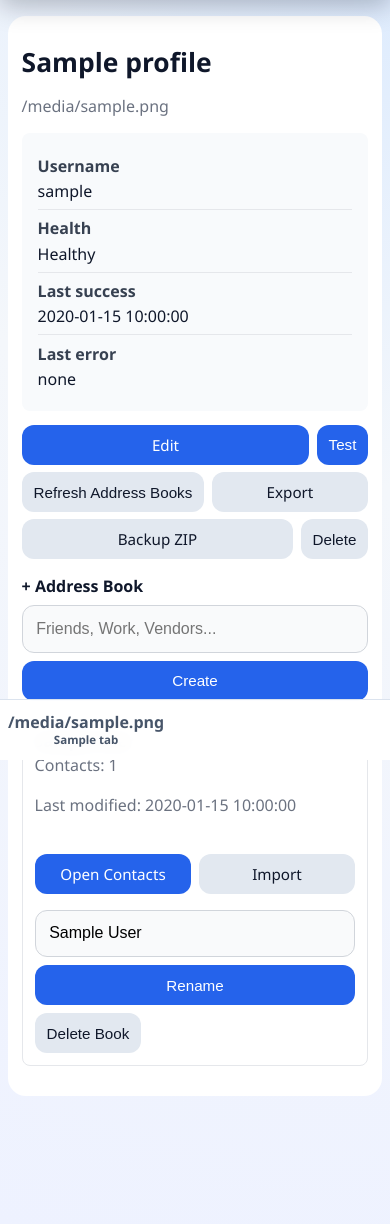
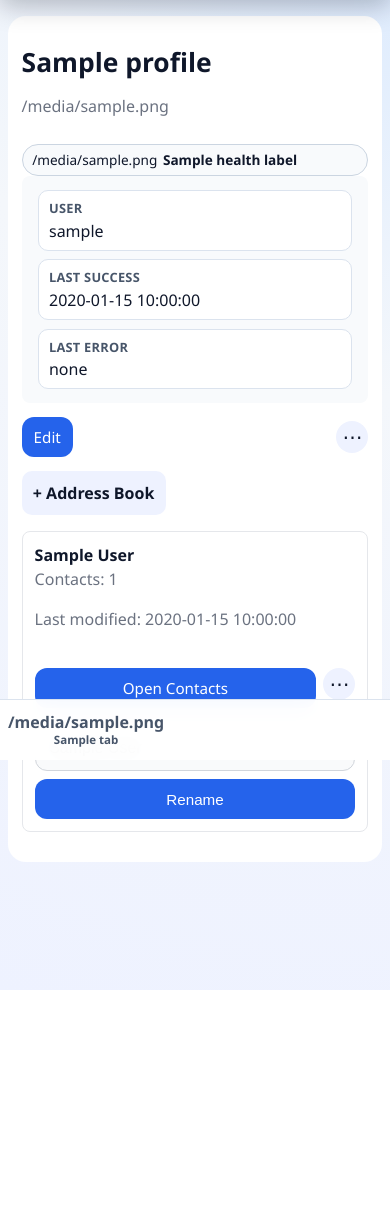
Before and after one commit to 7ooL/radicale-manager, a Python web app: template app/templates/connections_detail.html in a window 390 px wide. Shown: the part 84-1308 px from the top of the page. After the commit the page ends 1074 px from the top, so only its background shows below. Run offline with Jinja, Linux system fonts and the light colour scheme; the template is opened without the code that fills it: most values are stand-ins (such as "Sample title", 1, 10 or a date in 2020).

Commit message:
Refine connection detail to compact mobile action patterns

```diff
--- a/app/static/style.css
+++ b/app/static/style.css
@@ -186,6 +186,104 @@ textarea {
   display: flex;
   align-items: center;
   gap: 0.45rem;
+}
+
+.connection-detail-header {
+  display: grid;
+  grid-template-columns: minmax(0, 1fr) auto;
+  gap: 0.65rem;
+  align-items: start;
+}
+
+.connection-health-badge {
+  display: inline-flex;
+  align-items: center;
+  gap: 0.35rem;
+  padding: 0.35rem 0.6rem;
+  border-radius: 999px;
+  font-size: 0.85rem;
+  border: 1px solid #cbd5e1;
+  background: #f8fafc;
+}
+
+.connection-health-badge.state-healthy {
+  color: #065f46;
+  border-color: #86efac;
+  background: #f0fdf4;
+}
+
+.connection-health-badge.state-warn {
+  color: #92400e;
+  border-color: #fcd34d;
+  background: #fffbeb;
+}
+
+.connection-health-badge.state-error {
+  color: #991b1b;
+  border-color: #fca5a5;
+  background: #fef2f2;
+}
+
+.connection-meta-grid {
+  display: grid;
+  gap: 0.55rem;
+  grid-template-columns: repeat(auto-fit, minmax(11rem, 1fr));
+}
+
+.meta-chip {
+  display: grid;
+  gap: 0.15rem;
+  padding: 0.5rem 0.65rem;
+  border: 1px solid #dbe3ee;
+  border-radius: 10px;
+  background: #fff;
+}
+
+.meta-chip strong {
+  font-size: 0.8rem;
+  color: #475569;
+  text-transform: uppercase;
+  letter-spacing: 0.02em;
+}
+
+.meta-chip span {
+  overflow-wrap: anywhere;
+}
+
+.connection-actions-row {
+  display: flex;
+  gap: 0.55rem;
+  align-items: center;
+  margin: 0.85rem 0;
+}
+
+.create-book-panel {
+  margin: 0.75rem 0 1rem;
+}
+
+.create-book-panel > summary {
+  list-style: none;
+  cursor: pointer;
+  display: inline-flex;
+  align-items: center;
+  min-height: 44px;
+  padding: 0 0.7rem;
+  border-radius: 10px;
+  background: #eef2ff;
+  font-weight: 700;
+}
+
+.create-book-panel > summary::-webkit-details-marker {
+  display: none;
+}
+
+.create-book-panel[open] > summary {
+  margin-bottom: 0.6rem;
+}
+
+.danger-text {
+  color: #b91c1c !important;
+  font-weight: 700;
 }
 
 .profile-block {
@@ -1204,6 +1302,14 @@ textarea {
     justify-content: space-between;
   }
 
+  .connection-detail-header {
+    grid-template-columns: 1fr;
+  }
+
+  .connection-actions-row {
+    justify-content: space-between;
+  }
+
   .data-table {
     display: none;
   }
--- a/app/templates/connections_detail.html
+++ b/app/templates/connections_detail.html
@@ -1,41 +1,57 @@
 {% extends "base.html" %}
 {% block content %}
   <div class="card">
+    <div class="connection-detail-header">
+      <div>
         <h1>{{ profile.name }}</h1>
         <p class="muted">{{ profile.server_url }}</p>
-    <div class="summary-card">
-      <div class="field-row"><span class="field-label">Username</span><span>{{ profile.username }}</span></div>
-      <div class="field-row"><span class="field-label">Health</span><span>{% if profile.last_error %}Unhealthy{% else %}Healthy{% endif %}</span></div>
-      <div class="field-row"><span class="field-label">Last success</span><span>{{ profile.last_successful_connect_at or 'never' }}</span></div>
-      <div class="field-row"><span class="field-label">Last error</span><span>{{ profile.last_error or 'none' }}</span></div>
+      </div>
+      <div class="connection-health-badge state-{{ health_state }}" title="{{ health_label }}">
+        <span>{{ health_icon }}</span>
+        <strong>{{ health_label }}</strong>
+      </div>
     </div>
 
-    <div class="button-row">
+    <div class="summary-card connection-meta-grid">
+      <div class="meta-chip"><strong>User</strong><span>{{ profile.username }}</span></div>
+      <div class="meta-chip"><strong>Last Success</strong><span>{{ profile.last_successful_connect_at or 'never' }}</span></div>
+      <div class="meta-chip"><strong>Last Error</strong><span>{{ profile.last_error or 'none' }}</span></div>
+    </div>
+
+    <div class="connection-actions-row">
       <a class="button small" href="{{ url_for('edit_connection', profile_id=profile.id) }}">Edit</a>
+      <details class="row-menu">
+        <summary aria-label="Open connection actions">⋯</summary>
+        <div class="row-menu-panel">
           <form method="post" action="{{ url_for('test_connection', profile_id=profile.id) }}">
             <input type="hidden" name="next" value="{{ url_for('connection_detail', profile_id=profile.id) }}" />
-        <button class="button small" type="submit">Test</button>
+            <button type="submit">Test</button>
           </form>
           <form method="post" action="{{ url_for('refresh_addressbooks', profile_id=profile.id) }}">
             <input type="hidden" name="next" value="{{ url_for('connection_detail', profile_id=profile.id) }}" />
-        <button class="button small secondary" type="submit">Refresh Address Books</button>
+            <button type="submit">Refresh Address Books</button>
           </form>
-      <a class="button small secondary" href="{{ url_for('profile_export_connection', profile_id=profile.id) }}">Export</a>
-      <a class="button small secondary" href="{{ url_for('profile_backup_export', profile_id=profile.id) }}">Backup ZIP</a>
+          <a href="{{ url_for('profile_export_connection', profile_id=profile.id) }}">Export</a>
+          <a href="{{ url_for('profile_backup_export', profile_id=profile.id) }}">Backup ZIP</a>
           <form method="post" action="{{ url_for('delete_connection', profile_id=profile.id) }}" onsubmit="return confirm('Delete this connection?');">
             <input type="hidden" name="next" value="{{ url_for('connections') }}" />
-        <button class="button small secondary" type="submit">Delete</button>
+            <button type="submit" class="danger-text">Delete</button>
           </form>
         </div>
+      </details>
+    </div>
 
+    <details class="create-book-panel">
+      <summary>+ Address Book</summary>
       <form class="inline-action-form addressbook-create-form" method="post" action="{{ url_for('create_addressbook', profile_id=profile.id) }}">
         <input type="hidden" name="next" value="{{ url_for('connection_detail', profile_id=profile.id) }}" />
         <label>
-        + Address Book
+          New address book name
           <input type="text" name="display_name" placeholder="Friends, Work, Vendors..." required />
         </label>
         <button class="button small" type="submit">Create</button>
       </form>
+    </details>
 
     {% if profile.books %}
       <ul class="managed-book-list">
@@ -48,16 +64,22 @@
             </div>
             <div class="button-row">
               <a class="button small" href="{{ url_for('profile_view_contacts', profile_id=profile.id, collection_path=b.path) }}">Open Contacts</a>
-              <a class="button small secondary" href="{{ url_for('profile_import_vcf', profile_id=profile.id, collection_path=b.path) }}">Import</a>
+              <details class="row-menu">
+                <summary aria-label="Open address book actions">⋯</summary>
+                <div class="row-menu-panel">
+                  <a href="{{ url_for('profile_import_vcf', profile_id=profile.id, collection_path=b.path) }}">Import</a>
+                  <button type="button" onclick="const f=document.getElementById('rename-{{ loop.index }}'); f.classList.toggle('hidden');">Rename</button>
+                  <form method="post" action="{{ url_for('delete_addressbook', profile_id=profile.id, collection_path=b.path) }}" onsubmit="return confirm('Delete this address book and all contacts inside it?');">
+                    <input type="hidden" name="next" value="{{ url_for('connection_detail', profile_id=profile.id) }}" />
+                    <button type="submit" class="danger-text">Delete Book</button>
+                  </form>
                 </div>
-            <form class="inline-action-form" method="post" action="{{ url_for('rename_addressbook', profile_id=profile.id, collection_path=b.path) }}">
+              </details>
+            </div>
+            <form id="rename-{{ loop.index }}" class="inline-action-form hidden" method="post" action="{{ url_for('rename_addressbook', profile_id=profile.id, collection_path=b.path) }}">
               <input type="hidden" name="next" value="{{ url_for('connection_detail', profile_id=profile.id) }}" />
               <input type="text" name="display_name" value="{{ b.display_name }}" required />
               <button class="button small" type="submit">Rename</button>
-            </form>
-            <form method="post" action="{{ url_for('delete_addressbook', profile_id=profile.id, collection_path=b.path) }}" onsubmit="return confirm('Delete this address book and all contacts inside it?');">
-              <input type="hidden" name="next" value="{{ url_for('connection_detail', profile_id=profile.id) }}" />
-              <button class="button small secondary" type="submit">Delete Book</button>
             </form>
           </li>
         {% endfor %}
```
Also changed, not shown: app/main.py (+20 -0 lines). Lines whose indentation alone changed are shown as unchanged.
